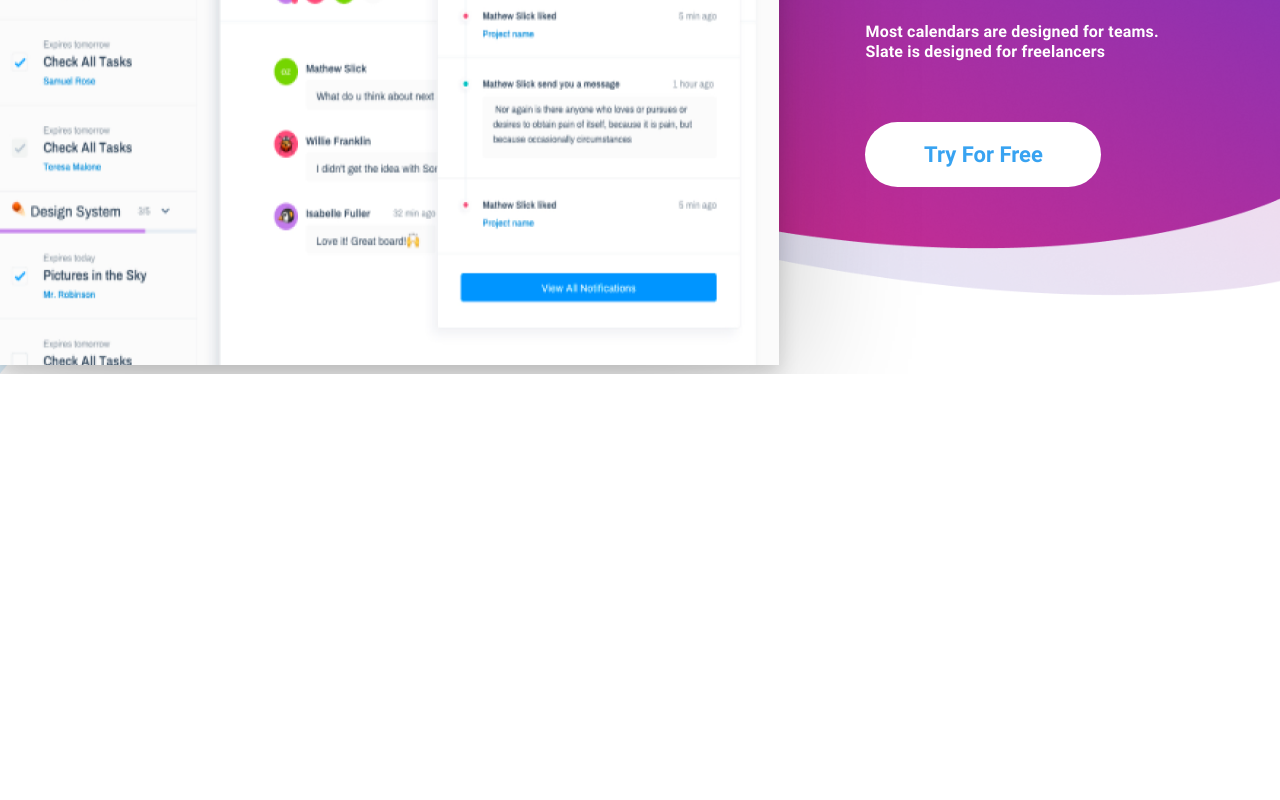
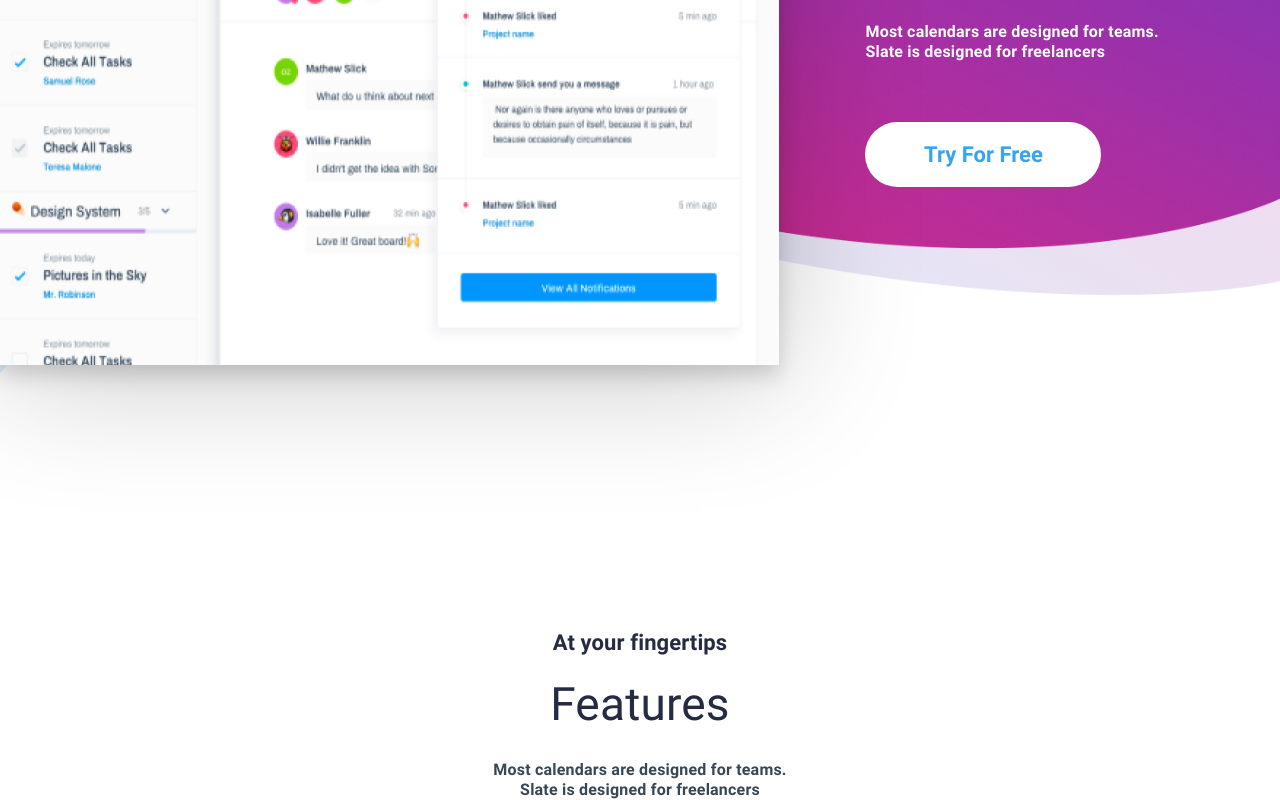
Before and after one commit to LeVHoangduc/FigmaLP, a plain HTML site: page src/index.html in a window 1280 px wide. Shown: the part 465-1265 px from the top of the page. Before the commit the page ends 839 px from the top, so only its background shows below. Drawn offline with Linux system fonts and the light colour scheme.

Commit message:
1/2 feature

```diff
--- a/src/assets/css/feature/feature.css
+++ b/src/assets/css/feature/feature.css
@@ -0,0 +1,25 @@
+/*------------------------------------*\
+  #FEATURE CSS
+\*------------------------------------*/
+
+.feature {
+  position: relative;
+  top: 180px;
+
+  display: flex;
+  flex-direction: column;
+}
+
+.feature__pre-title {
+  margin-top: 81px;
+}
+
+.feature__title {
+  margin-top: 17px;
+}
+
+.feature__sub-title {
+  margin: 27px auto 0;
+  width: 298px;
+  height: 40px;
+}
--- a/src/assets/css/global.css
+++ b/src/assets/css/global.css
@@ -11,7 +11,8 @@
   --primary-color: #ef2779;
   --secondary-color: #38a3f1;
   --light-color: #ffffff;
-  --dark-color: #374754;
+  --dark-color: #252b42;
+  --
   --bg-light-color: #ffffff;
   --bg-gradient-color: linear-gradient(39.97deg, #ef2779 0.79%, #7834be 79.29%);
 }
@@ -25,6 +26,20 @@ h1 {
   font-size: 55px;
   line-height: 66px;
   letter-spacing: 0.2px;
+}
+
+h2 {
+  font-weight: var(--fw-light);
+  font-size: 46px;
+  line-height: 57px;
+  letter-spacing: 0.2px;
+}
+
+h3 {
+  font-weight: var(--fw-bold);
+  font-size: 22px;
+  line-height: 33px;
+  letter-spacing: 0.1px;
 }
 
 h4 {
@@ -42,6 +57,11 @@ h4 {
   font-family: var(--primary-font);
 }
 
+.text--center {
+  width: 100%;
+  text-align: center;
+}
+
 .text--light {
   color: var(--light-color);
 }
@@ -56,6 +76,10 @@ h4 {
 
 .text--secondary {
   color: var(--secondary-color);
+}
+
+.text--sub {
+  color: #374754;
 }
 
 .input {
--- a/src/assets/css/index.css
+++ b/src/assets/css/index.css
@@ -2,3 +2,4 @@
 @import url(./global.css);
 @import url(./header/header.css);
 @import url(./hero/hero.css);
+@import url(./feature/feature.css);
--- a/src/index.html
+++ b/src/index.html
@@ -87,6 +87,16 @@
           </button>
         </div>
       </section>
+      <section class="feature">
+        <h3 class="feature__pre-title text text--center text--dark">
+          At your fingertips
+        </h3>
+        <h2 class="feature__title text text--center text--dark">Features</h2>
+        <h4 class="feature__sub-title text text--center text--sub">
+          Most calendars are designed for teams. Slate is designed for
+          freelancers
+        </h4>
+      </section>
     </div>
   </body>
 </html>
```
